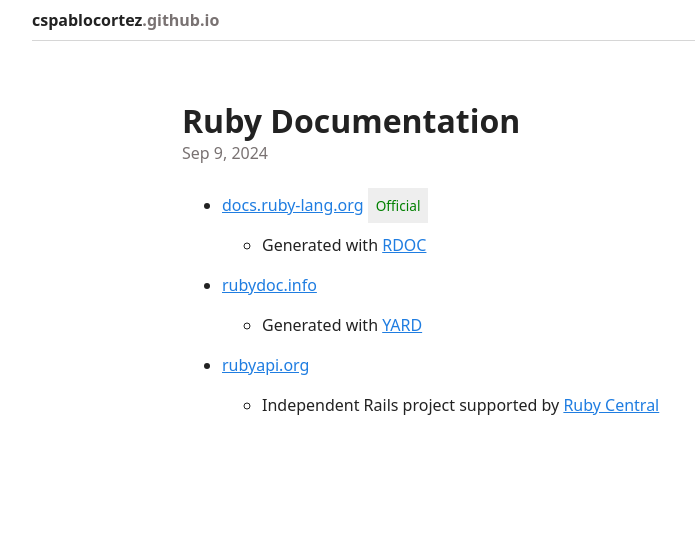
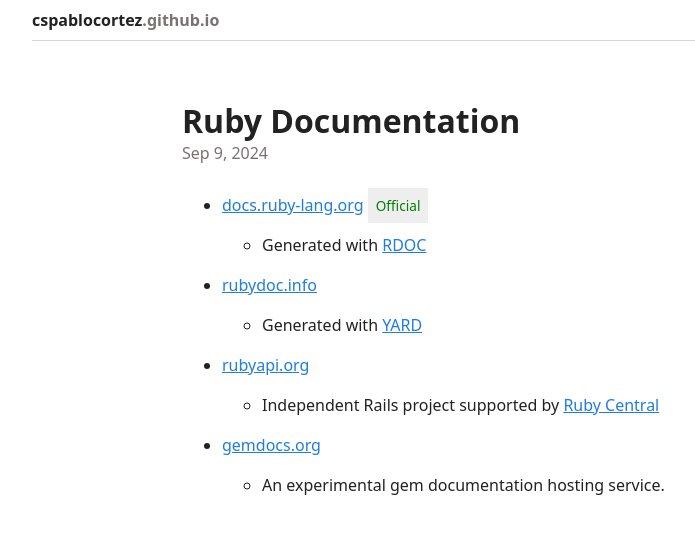
Before and after one commit to cspablocortez/cspablocortez.github.io, a Jekyll site: the page built from _posts/2024-09-09-ruby-documentation.md, in a window 1280 px wide. Shown: the top 534 px of the page, without its empty margins (183-878 px from the left). Built offline with Jekyll 4.4.1, drawn with Linux system fonts in a browser that asks for light colours.

Commit message:
Added documentation resource

```diff
--- a/_posts/2024-09-09-ruby-documentation.md
+++ b/_posts/2024-09-09-ruby-documentation.md
@@ -16,3 +16,7 @@ published: true
 - [rubyapi.org](https://rubyapi.org/)
 
   - Independent Rails project supported by [Ruby Central](https://rubycentral.org)
+
+- [gemdocs.org](https://gemdocs.org)
+
+  - An experimental gem documentation hosting service.
```
